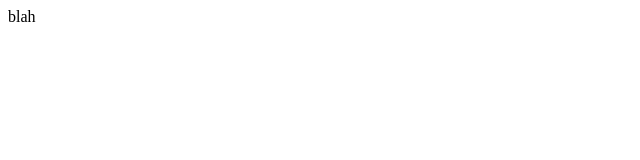
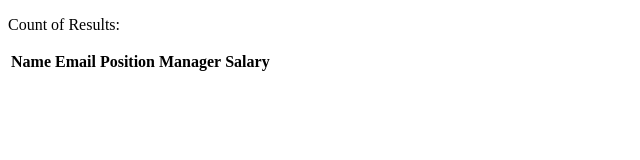
Before and after one commit to wangit124/dl-design.net, a plain HTML site: page Index.html in a window 1280 px wide. Shown: the whole page, without its empty margins (0-640 px from the left). Drawn offline with Linux system fonts and the light colour scheme.

Commit message:
Update Index.html

```diff
--- a/Index.html
+++ b/Index.html
@@ -1 +1,32 @@
-blah
+<!DOCTYPE html>
+<html lang="en">
+	<head>
+	<meta charset="UTF-8"/>
+	<meta name="viewport" content="user-scalable=no width=device-width,
+		initial-scale=1.0 maximum-scale=1, minimum-scale=1/>
+	<meta http-equiv="X-UA-Compatible" content="ie=edge"/>
+	<meta name="apple-mobile-web-app-capable" content="yes" />
+	<title>AS Records</title>
+
+	<script src="https://s3.amazonaws.com/stitch-sdks/js/bundles/4.0.8/stitch.js"></script>
+	<script src="init.js"></script>
+</head>
+<body>
+    <div class="results-bar">
+  <p>Count of Results:</p>
+  <span id="num-results" class="results-bar__count"></span>
+</div>
+<table class="table table-striped">
+  <thead class="thead">
+    <tr>
+      <th>Name</th>
+      <th>Email</th>
+      <th>Position</th>
+      <th>Manager</th>
+      <th>Salary</th>
+    </tr>
+  </thead>
+  <tbody id='employees'></tbody>
+</table>
+
+</body>
```
